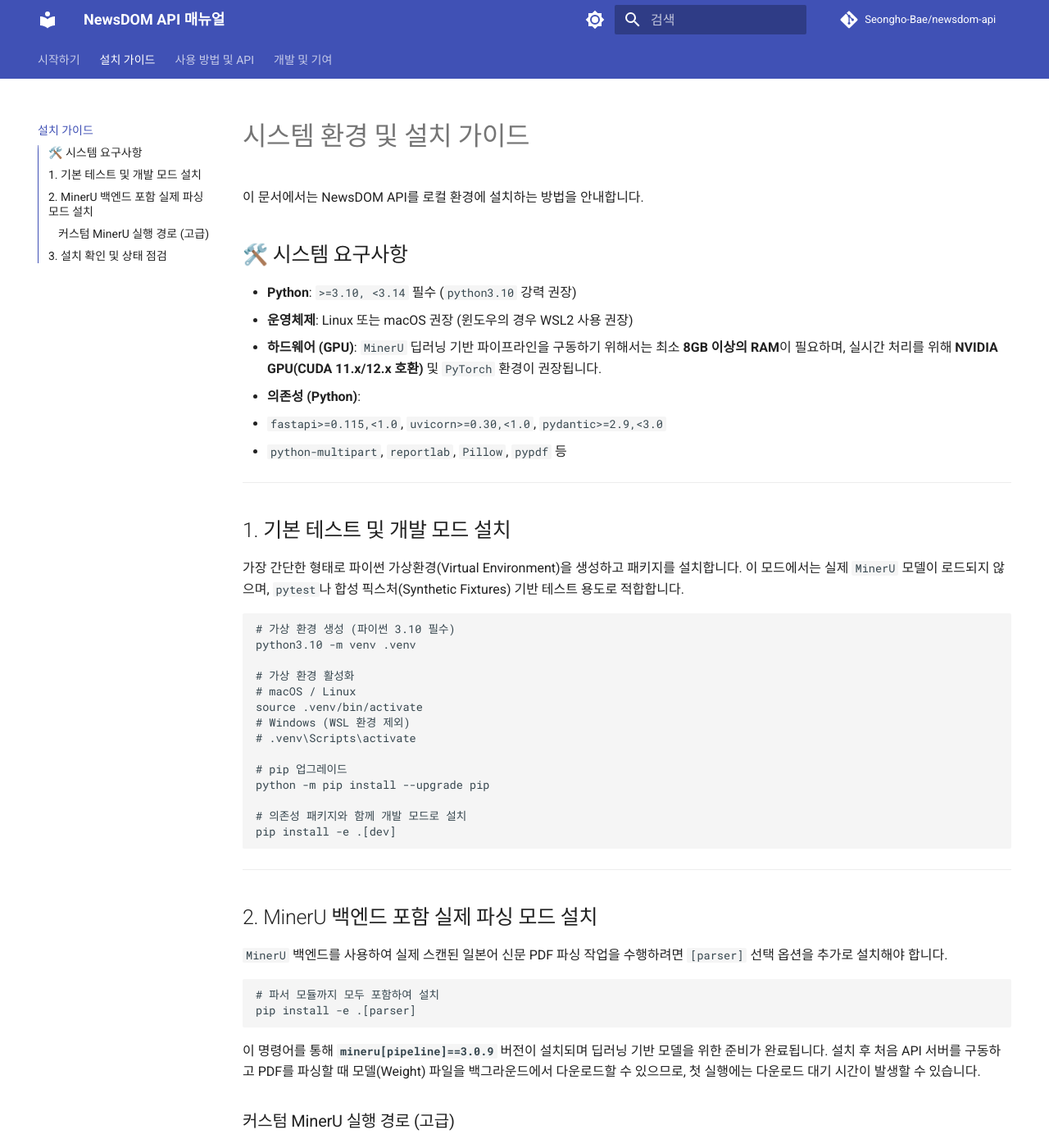
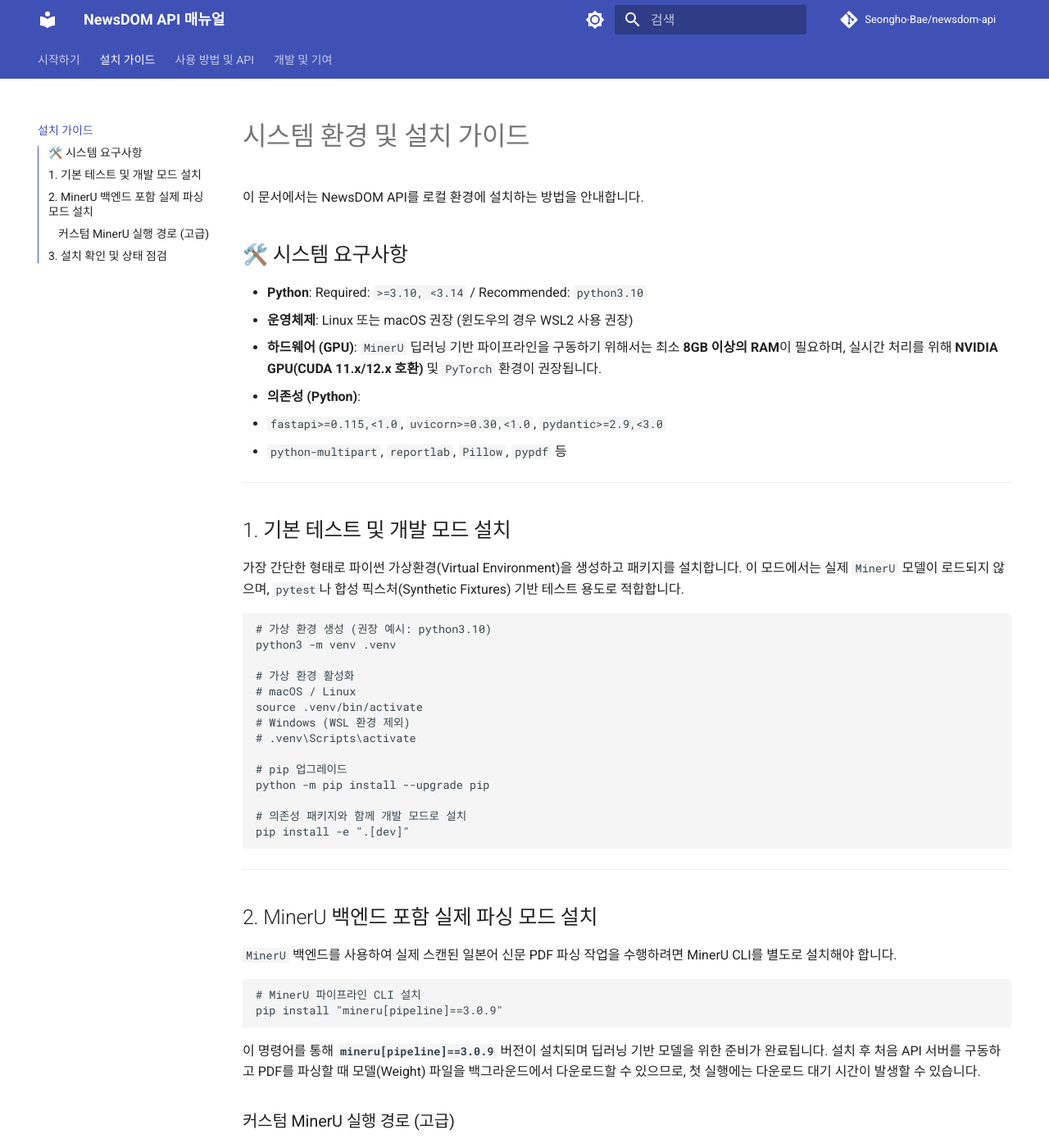
Before and after one commit to Seongho-Bae/newsdom-api, an MkDocs documentation site: the page built from manual/installation.md, in a window 1280 px wide and 1400 px high. Shown: the whole window at 82% size. Built offline with MkDocs 1.6.1 and Material for MkDocs 9.7.7, drawn with Linux system fonts in a browser that asks for light colours; comment, search, counter and statistics services are not loaded.

Commit message:
docs: tighten manual examples

````diff
--- a/manual/installation.md
+++ b/manual/installation.md
@@ -4,7 +4,7 @@
 
 ## 🛠️ 시스템 요구사항
 
-- **Python**: `>=3.10, <3.14` 필수 (`python3.10` 강력 권장)
+- **Python**: Required: `>=3.10, <3.14` / Recommended: `python3.10`
 - **운영체제**: Linux 또는 macOS 권장 (윈도우의 경우 WSL2 사용 권장)
 - **하드웨어 (GPU)**: `MinerU` 딥러닝 기반 파이프라인을 구동하기 위해서는 최소 **8GB 이상의 RAM**이 필요하며, 실시간 처리를 위해 **NVIDIA GPU(CUDA 11.x/12.x 호환)** 및 `PyTorch` 환경이 권장됩니다.
 - **의존성 (Python)**:
@@ -18,8 +18,8 @@
 가장 간단한 형태로 파이썬 가상환경(Virtual Environment)을 생성하고 패키지를 설치합니다. 이 모드에서는 실제 `MinerU` 모델이 로드되지 않으며, `pytest`나 합성 픽스처(Synthetic Fixtures) 기반 테스트 용도로 적합합니다.
 
 ```bash
-# 가상 환경 생성 (파이썬 3.10 필수)
-python3.10 -m venv .venv
+# 가상 환경 생성 (권장 예시: python3.10)
+python3 -m venv .venv
 
 # 가상 환경 활성화
 # macOS / Linux
@@ -31,18 +31,18 @@
 python -m pip install --upgrade pip
 
 # 의존성 패키지와 함께 개발 모드로 설치
-pip install -e .[dev]
+pip install -e ".[dev]"
 ```
 
 ---
 
 ## 2. MinerU 백엔드 포함 실제 파싱 모드 설치
 
-`MinerU` 백엔드를 사용하여 실제 스캔된 일본어 신문 PDF 파싱 작업을 수행하려면 `[parser]` 선택 옵션을 추가로 설치해야 합니다.
+`MinerU` 백엔드를 사용하여 실제 스캔된 일본어 신문 PDF 파싱 작업을 수행하려면 MinerU CLI를 별도로 설치해야 합니다.
 
 ```bash
-# 파서 모듈까지 모두 포함하여 설치
-pip install -e .[parser]
+# MinerU 파이프라인 CLI 설치
+pip install "mineru[pipeline]==3.0.9"
 ```
 
 이 명령어를 통해 **`mineru[pipeline]==3.0.9`** 버전이 설치되며 딥러닝 기반 모델을 위한 준비가 완료됩니다. 설치 후 처음 API 서버를 구동하고 PDF를 파싱할 때 모델(Weight) 파일을 백그라운드에서 다운로드할 수 있으므로, 첫 실행에는 다운로드 대기 시간이 발생할 수 있습니다.
````
Also changed, not shown: manual/api-reference.md (+13 -3 lines), manual/development.md (+1 -1 lines), 1 other file.
